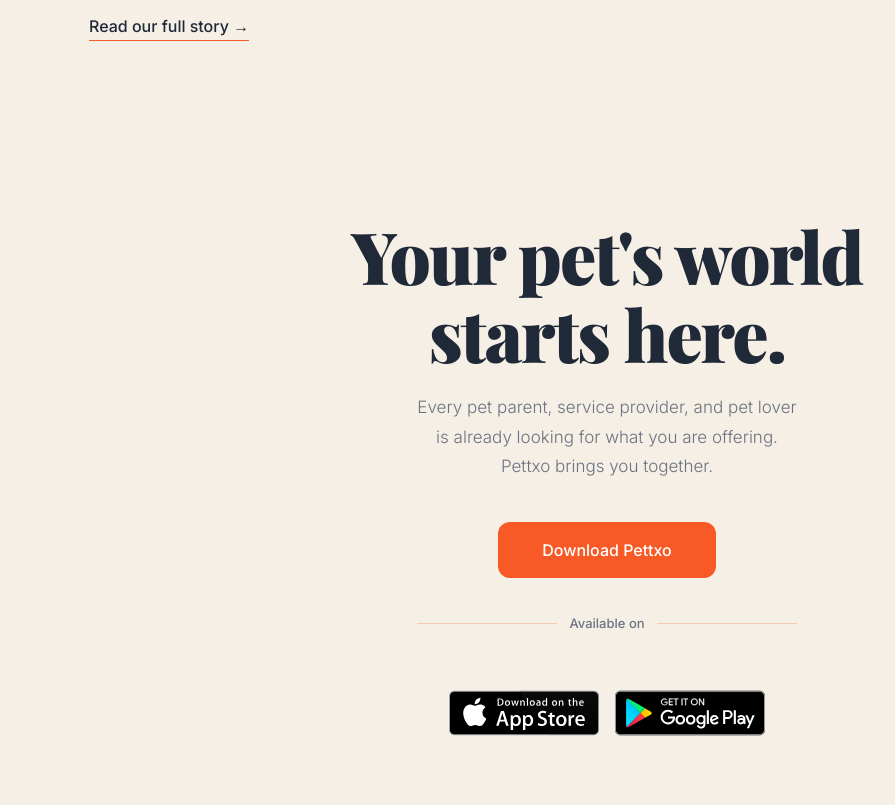
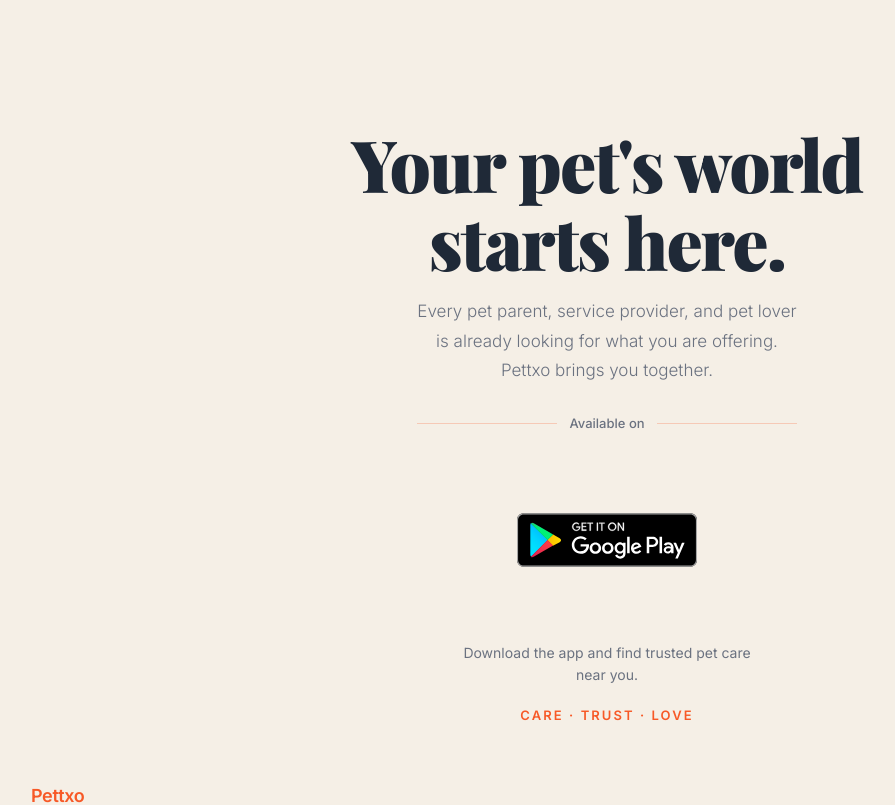
Before and after one commit to hrishigautam/Pettxo_LPWIB, a React (Vite) app: page / in a window 1280 px wide. Shown: the part 5440-6245 px from the top of the page, without its empty margins (33-928 px from the left). Built offline with nearby package versions, Linux system fonts and the light colour scheme; a web font is replaced by a local one.

Commit message:
refactor: Simplify CTA component by removing unused button and adjusting layout for better readability

```diff
--- a/src/components/CTA.jsx
+++ b/src/components/CTA.jsx
@@ -7,9 +7,27 @@
 import { trackEvent } from "../lib/analytics.js";
 import config from "../config.js";
 
+// Dono store badges (App Store + Google Play) isi same style ko use karte hain.
+// Badge chhota/bada dikhe to sirf yahan height badal do.
+const BADGE_H = "h-[140px] sm:h-[180px]";
+
+const badgeLink = `
+  inline-flex
+  items-center
+  justify-center
+  rounded-[14px]
+  transition-transform
+  duration-200
+  hover:-translate-y-0.5
+  active:scale-[0.97]
+  focus-visible:outline
+  focus-visible:outline-2
+  focus-visible:outline-offset-2
+  focus-visible:outline-orange
+`;
+
 export default function CTA() {
   const sectionRef = useRef(null);
-  const btnRef = useRef(null);
 
   useGSAP(
     () => {
@@ -19,12 +37,12 @@
 
       gsap.fromTo(
         elements,
-        { opacity: 0, y: 30 },
+        { opacity: 0, y: 24 },
         {
           opacity: 1,
           y: 0,
-          duration: 0.85,
-          stagger: 0.12,
+          duration: 0.8,
+          stagger: 0.1,
           ease: "power3.out",
           scrollTrigger: {
             trigger: sectionRef.current,
@@ -33,38 +51,6 @@
           },
         },
       );
-
-      const btn = btnRef.current;
-
-      if (!btn) return;
-
-      ScrollTrigger.create({
-        trigger: btn,
-        start: "top 90%",
-        once: true,
-        onEnter: () => {
-          gsap.fromTo(
-            btn,
-            { scale: 0.96, opacity: 0 },
-            {
-              scale: 1,
-              opacity: 1,
-              duration: 0.6,
-              ease: "back.out(1.3)",
-            },
-          );
-
-          gsap.set(btn, {
-            boxShadow: "0 0 0 0 rgba(247,89,39,0.30)",
-          });
-
-          gsap.to(btn, {
-            boxShadow: "0 0 0 18px rgba(247,89,39,0)",
-            duration: 1.5,
-            ease: "power2.out",
-          });
-        },
-      });
     },
     { scope: sectionRef },
   );
@@ -76,9 +62,9 @@
       className="
         w-full
         overflow-hidden
-        py-16
-        sm:py-20
-        lg:py-24
+        py-10
+        sm:py-12
+        lg:py-14
       "
     >
       <div
@@ -101,9 +87,7 @@
             mx-auto
           "
         >
-          {/* =========================
-              HEADING
-          ========================== */}
+          {/* HEADING */}
           <h2
             className="
               reveal
@@ -112,7 +96,7 @@
               text-dark
               leading-[1.08]
               tracking-[-0.025em]
-              mb-5
+              mb-4
               w-full
             "
             style={{
@@ -122,17 +106,14 @@
             Your pet's world starts here.
           </h2>
 
-          {/* =========================
-              DESCRIPTION
-          ========================== */}
+          {/* DESCRIPTION */}
           <p
             className="
               reveal
               font-light
               leading-[1.75]
               text-muted
-              mb-8
-              sm:mb-10
+              mb-7
               w-full
               max-w-[560px]
             "
@@ -149,9 +130,7 @@
             Pettxo brings you together.
           </p>
 
-          {/* =========================
-              CTA AREA
-          ========================== */}
+          {/* CTA AREA */}
           <div
             className="
               reveal
@@ -161,61 +140,7 @@
               w-full
             "
           >
-            {/* =========================
-                MAIN BUTTON
-            ========================== */}
-            <a
-              ref={btnRef}
-              href="#"
-              aria-label="Download Pettxo"
-              onClick={handleInstall}
-              className="
-                inline-flex
-                items-center
-                justify-center
-
-                w-full
-                max-w-[290px]
-
-                sm:w-auto
-                sm:max-w-none
-
-                h-[54px]
-                sm:h-14
-
-                px-7
-                sm:px-11
-
-                bg-orange
-                text-white
-
-                font-sans
-                font-medium
-
-                text-[15px]
-                sm:text-base
-
-                rounded-[12px]
-
-                shadow-[0_8px_24px_rgba(247,89,39,0.20)]
-
-                transition-all
-                duration-200
-
-                active:scale-[0.98]
-                hover:-translate-y-0.5
-                hover:shadow-[0_12px_36px_rgba(247,89,39,0.38)]
-              "
-              style={{
-                opacity: 0,
-              }}
-            >
-              Download Pettxo
-            </a>
-
-            {/* =========================
-                STORE BADGES
-            ========================== */}
+            {/* AVAILABLE ON */}
             <div
               className="
                 flex
@@ -223,7 +148,6 @@
                 gap-3
                 w-full
                 max-w-[380px]
-                mt-9
               "
             >
               <span className="h-px flex-1 bg-[rgba(247,89,39,0.25)]" />
@@ -240,44 +164,36 @@
               <span className="h-px flex-1 bg-[rgba(247,89,39,0.25)]" />
             </div>
 
+            {/* STORE BADGES (dono ke liye same UI) */}
             <div
               id="store-badges"
               className="
                 flex
+                flex-wrap
                 items-center
                 justify-center
-                gap-2
+                gap-3
                 sm:gap-4
-                mt-1
+                mt-4
               "
             >
+              {/* App Store — abhi comment out hai, uncomment karte hi Google Play jaisa hi dikhega
               <a
                 href={config.APP_STORE_URL}
                 target="_blank"
                 rel="noopener noreferrer"
                 aria-label="Download Pettxo from App Store"
                 onClick={() => trackEvent("app_store_click")}
-                className="
-                  inline-block
-                  rounded-[14px]
-                  transition-all
-                  duration-200
-                  hover:-translate-y-1
-                  hover:drop-shadow-[0_10px_16px_rgba(247,89,39,0.28)]
-                  active:scale-[0.97]
-                  focus-visible:outline
-                  focus-visible:outline-2
-                  focus-visible:outline-offset-2
-                  focus-visible:outline-orange
-                "
+                className={badgeLink}
               >
                 <img
                   src="/images/app-store-badge.svg"
                   alt="Download on the App Store"
-                  className="h-[150px] w-auto object-contain"
+                  className={`${BADGE_H} w-auto object-contain`}
                   draggable="false"
                 />
               </a>
+              */}
 
               <a
                 href={config.GOOGLE_PLAY_URL}
@@ -285,32 +201,32 @@
                 rel="noopener noreferrer"
                 aria-label="Get Pettxo on Google Play"
                 onClick={() => trackEvent("google_play_click")}
-                className="
-                  inline-block
-                  rounded-[14px]
-                  transition-all
-                  duration-200
-                  hover:-translate-y-1
-                  hover:drop-shadow-[0_10px_16px_rgba(247,89,39,0.28)]
-                  active:scale-[0.97]
-                  focus-visible:outline
-                  focus-visible:outline-2
-                  focus-visible:outline-offset-2
-                  focus-visible:outline-orange
-                "
+                className={badgeLink}
               >
                 <img
                   src="/images/google-play-badge.svg"
                   alt="Get it on Google Play"
-                  className="h-[150px] w-auto object-contain"
+                  className={`${BADGE_H} w-auto object-contain`}
                   draggable="false"
                 />
               </a>
             </div>
 
-            {/* =========================
-                TAGLINE
-            ========================== */}
+            {/* LIKHA HUA TEXT (badge ke neeche) */}
+            <p
+              className="
+                mt-3
+                max-w-[320px]
+                text-[13px]
+                sm:text-[14px]
+                leading-[1.6]
+                text-muted
+              "
+            >
+              Download the app and find trusted pet care near you.
+            </p>
+
+            {/* TAGLINE */}
             <p
               className="
                 text-[11px]
--- a/src/components/HowItWorks.jsx
+++ b/src/components/HowItWorks.jsx
@@ -103,14 +103,7 @@
 
         <div className="reveal text-center md:text-left">
 
-          <InstallButton
-           label="Download Pettxo"
-            className="inline-flex items-center justify-center h-[46px] sm:h-[48px] md:h-[52px] px-7 sm:px-8 md:px-10 bg-orange text-white font-sans font-medium text-[13px] sm:text-[14px] md:text-base rounded-[10px] transition-all hover:-translate-y-0.5 hover:shadow-[0_10px_32px_rgba(247,89,39,0.38)]"
-          >
-            {/* Install Pettxo — Free */}
-          {/* Pettxo - Coming Soon */}
-          Download Pettxo
-          </InstallButton>
+
 
         </div>
 
```
